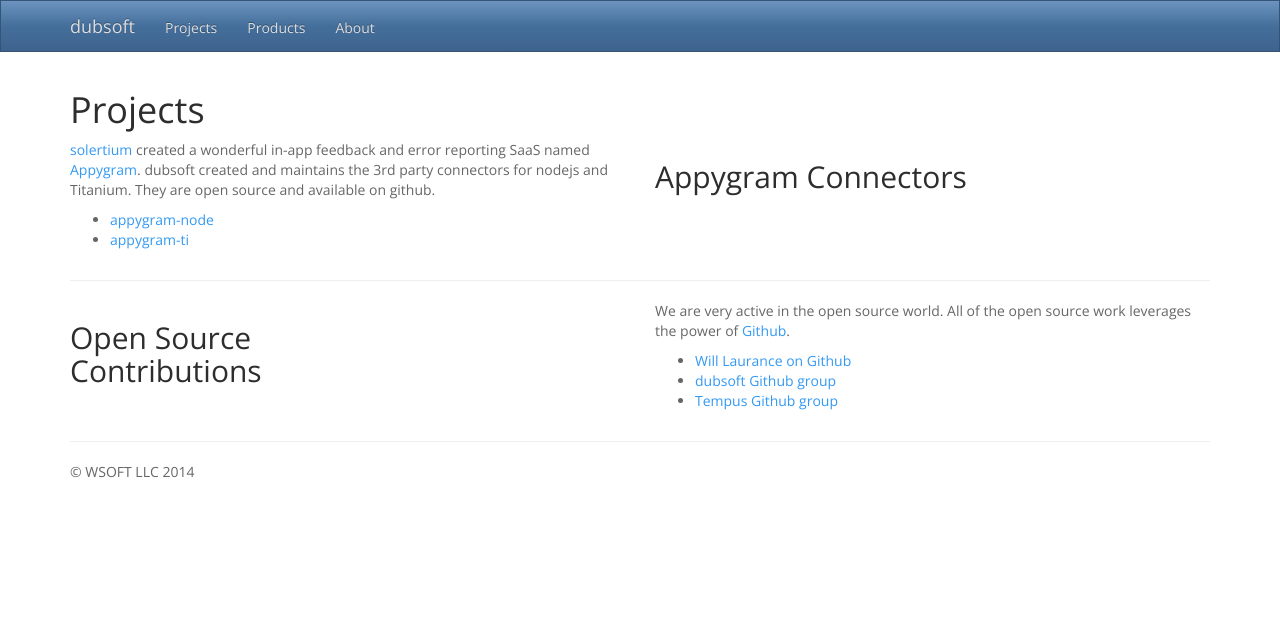
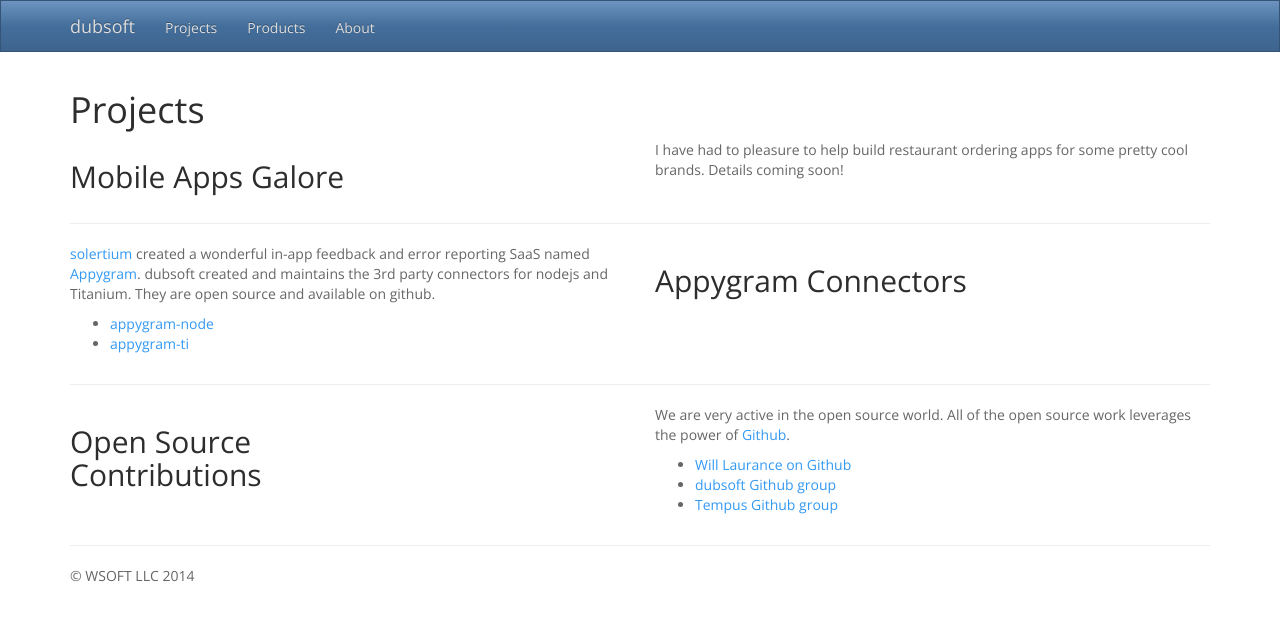
Before and after one commit to dubsoft/dubsoft-www, a Jekyll site: the page built from projects/index.html, in a window 1280 px wide. Shown: the top 621 px of the page. Built offline with Jekyll 4.4.1, drawn with Linux system fonts in a browser that asks for light colours; nearby versions of some CDN libraries; Markdown is read by kramdown in place of the engine named in the settings.

Commit message:
Add mobile app blurp

```diff
--- a/projects/index.html
+++ b/projects/index.html
@@ -3,6 +3,15 @@
 title: dubsoft - projects
 ---
 <h1>Projects</h1>
+<div class="row">
+  <div class="col-md-4">
+    <h2>Mobile Apps Galore</h2>
+  </div>
+  <div class="col-md-6 col-md-offset-2">
+    <p>I have had to pleasure to help build restaurant ordering apps for some pretty cool brands. Details coming soon!</p>
+  </div>
+</div>
+<hr>
 <div class="row">
   <div class="col-md-6">
     <p><a href="http://www.solertium.com/work/projects/appygram">solertium</a>
```
